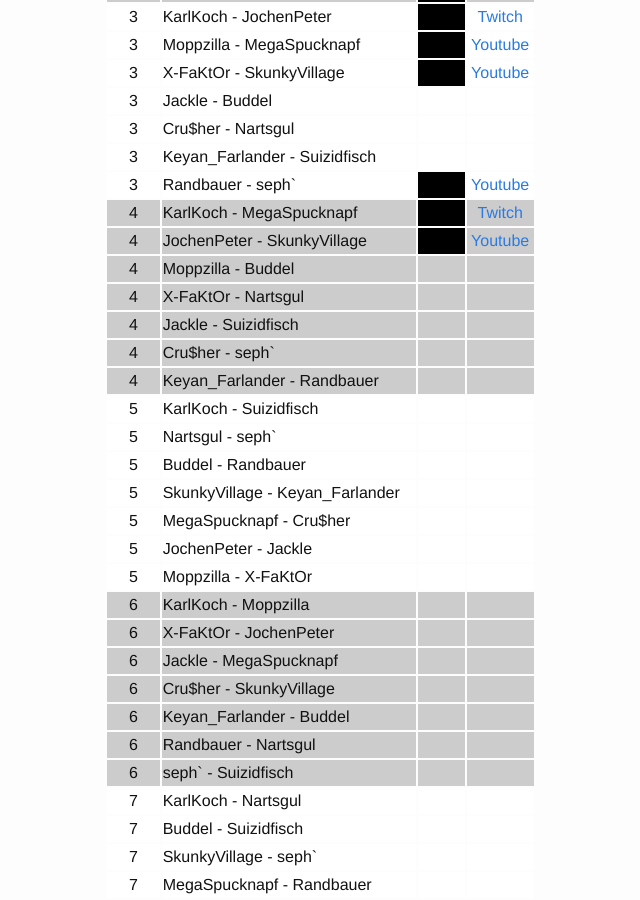
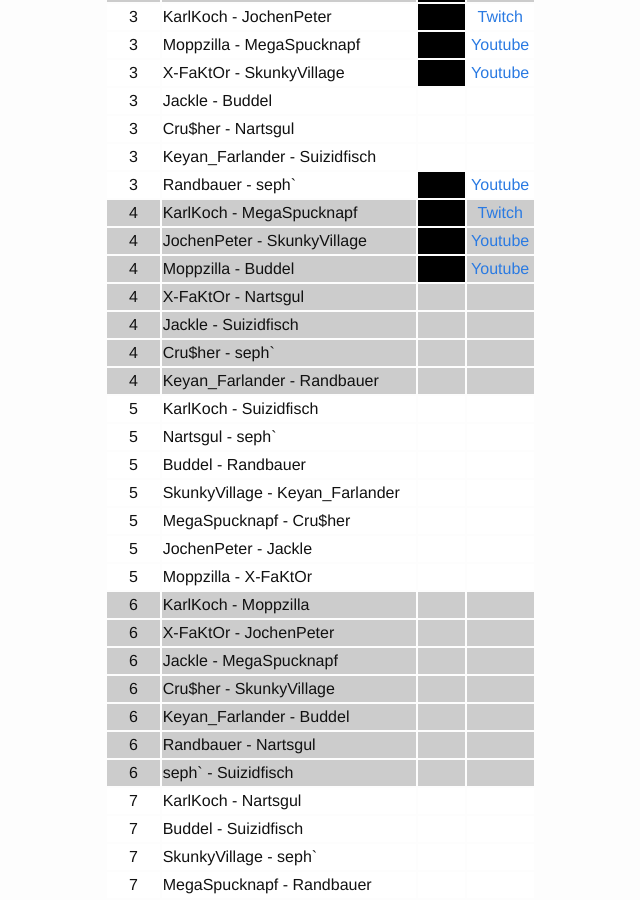
Before and after one commit to tetzank/spielwiese, a Jekyll site: the page built from _posts/2014-10-27-sc2-4-Turnier.markdown, in a window 1280 px wide and 900 px high, scrolled down 1140 px. Shown: the whole window, without its empty margins (165-805 px from the left). Built offline with Jekyll 4.4.1, drawn with Linux system fonts in a browser that asks for light colours; some of the changed text lies outside the part shown.

Commit message:
added another game with videos

```diff
--- a/_data/sc2matches.yml
+++ b/_data/sc2matches.yml
@@ -126,8 +126,11 @@
 
 - round: 4
   match: Moppzilla - Buddel
-  score:
+  score: 1 - 2
   video:
+    - https://www.youtube.com/watch?v=VbnYRqSswEg
+    - https://www.youtube.com/watch?v=CYcujtaFIC8
+    - https://www.youtube.com/watch?v=A2GPb_iw4Z8
 
 - round: 4
   match: X-FaKtOr - Nartsgul
```
